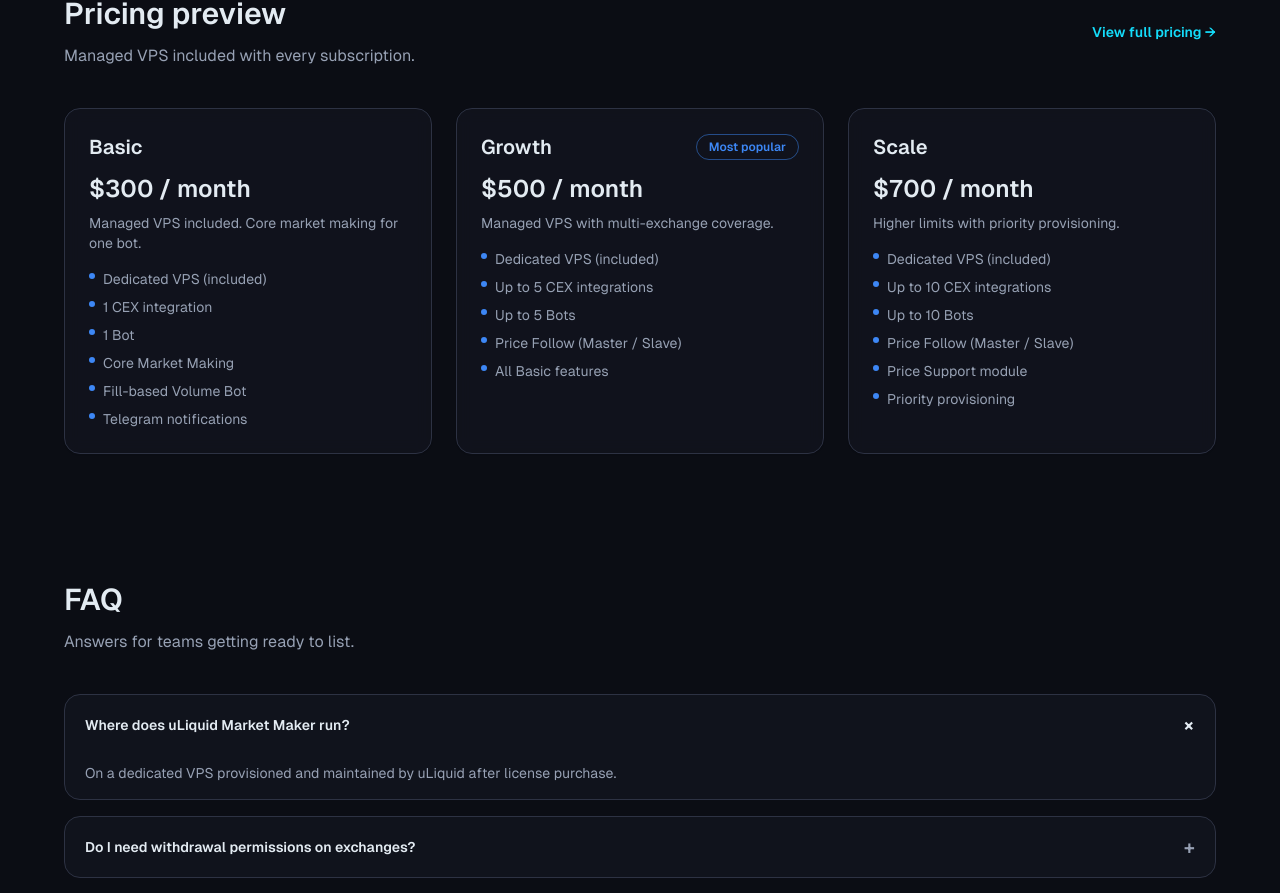
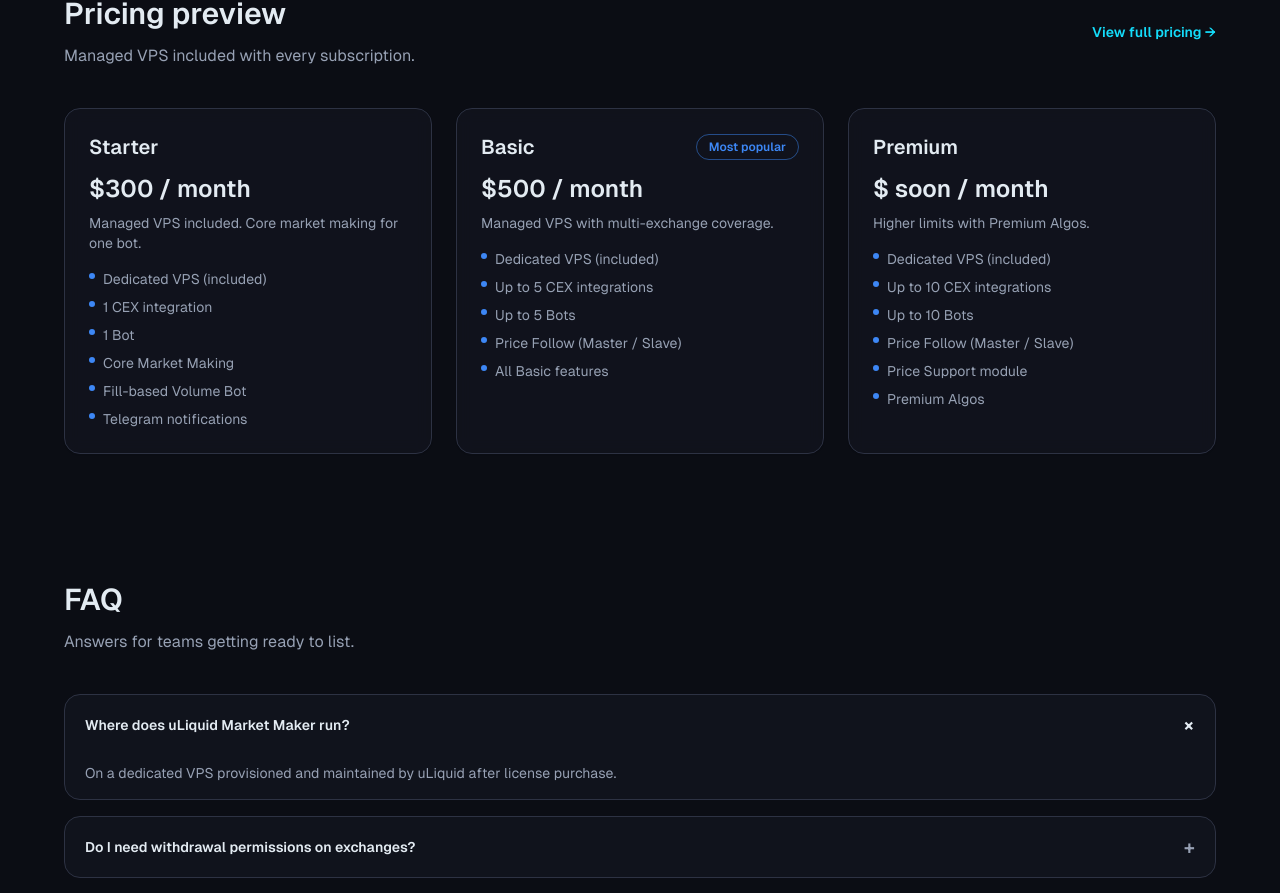
Before and after one commit to Mario1480/uliquid-site, a Next.js app: page / in a window 1280 px wide. Shown: the part 3447-4340 px from the top of the page. Built offline with nearby package versions, Linux system fonts and the light colour scheme.

Commit message:
Update PricingCards.tsx

```diff
--- a/src/components/PricingCards.tsx
+++ b/src/components/PricingCards.tsx
@@ -8,7 +8,7 @@
 
 const tiers = [
   {
-    name: "Basic",
+    name: "Starter",
     price: "$300 / month",
     description: "Managed VPS included. Core market making for one bot.",
     features: [
@@ -21,7 +21,7 @@
     ],
   },
   {
-    name: "Growth",
+    name: "Basic",
     price: "$500 / month",
     description: "Managed VPS with multi-exchange coverage.",
     features: [
@@ -33,16 +33,16 @@
     ],
   },
   {
-    name: "Scale",
-    price: "$700 / month",
-    description: "Higher limits with priority provisioning.",
+    name: "Premium",
+    price: "$ soon / month",
+    description: "Higher limits with Premium Algos.",
     features: [
       "Dedicated VPS (included)",
       "Up to 10 CEX integrations",
       "Up to 10 Bots",
       "Price Follow (Master / Slave)",
       "Price Support module",
-      "Priority provisioning",
+      "Premium Algos",
     ],
   },
 ];
```
